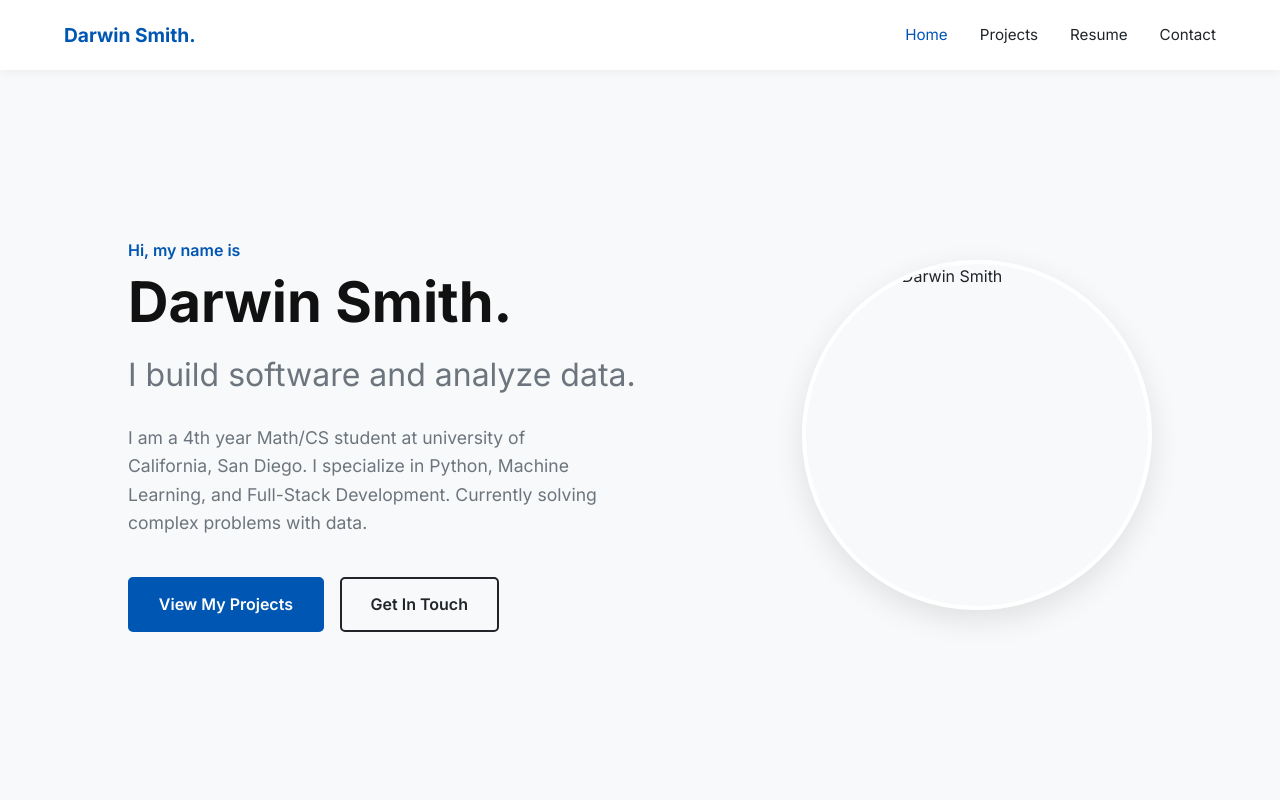
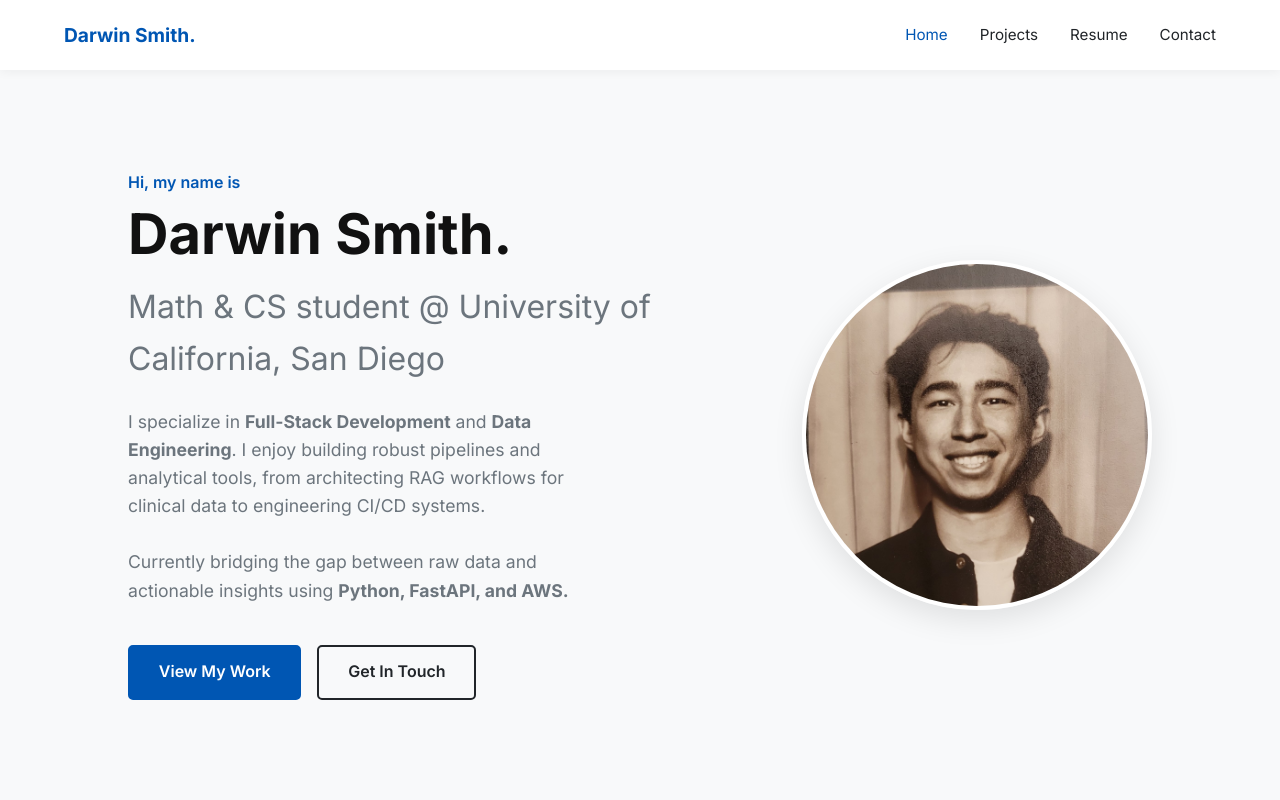
Before and after one commit to DarwinLS/darwinls.github.io, a plain HTML site: page index.html in a window 1280 px wide. Shown: the top 800 px of the page. Drawn offline with Linux system fonts and the light colour scheme.

Commit message:
Focus home page content

```diff
--- a/index.html
+++ b/index.html
@@ -3,7 +3,7 @@
 <head>
     <meta charset="UTF-8">
     <meta name="viewport" content="width=device-width, initial-scale=1.0">
-    <title>FirstName LastName | Portfolio</title>
+    <title>Darwin Smith | Portfolio</title>
     <link rel="stylesheet" href="style.css">
     <link href="https://fonts.googleapis.com/css2?family=Inter:wght@300;400;600;700&display=swap" rel="stylesheet">
 </head>
@@ -17,8 +17,8 @@
             <ul class="nav-links">
                 <li><a href="index.html" class="active" aria-current="page">Home</a></li>
                 <li><a href="projects.html">Projects</a></li>
-                <li><a href="#">Resume</a></li>
-                <li><a href="#contact">Contact</a></li>
+                <li><a href="assets/pdfs/Darwin_Smith_Resume.pdf" target="_blank">Resume</a></li>
+                <li><a href="mailto:darwinllss321@gmail.com">Contact</a></li>
             </ul>
         </nav>
     </header>
@@ -30,22 +30,23 @@
             <div class="hero-text-container">
                 <span class="greeting">Hi, my name is</span>
                 <h1 class="name">Darwin Smith.</h1>
-                <h2 class="tagline">I build software and analyze data.</h2>
+                <h2 class="tagline">Math & CS student @ University of California, San Diego</h2>
 
                 <p class="bio">
-                    I am a 4th year Math/CS student at university of California, San Diego.
-                    I specialize in Python, Machine Learning, and Full-Stack Development.
-                    Currently solving complex problems with data.
+                    I specialize in <strong>Full-Stack Development</strong> and <strong>Data Engineering</strong>.
+                    I enjoy building robust pipelines and analytical tools, from architecting RAG workflows for clinical data to engineering CI/CD systems.
+                    <br><br>
+                    Currently bridging the gap between raw data and actionable insights using <strong>Python, FastAPI, and AWS.</strong>
                 </p>
 
                 <div class="cta-buttons">
-                    <a href="projects.html" class="btn primary-btn">View My Projects</a>
+                    <a href="projects.html" class="btn primary-btn">View My Work</a>
                     <a href="mailto:darwinllss321@gmail.com" class="btn secondary-btn">Get In Touch</a>
                 </div>
             </div>
 
             <figure class="hero-image">
-                <img src="assets/pfp1.jpg" alt="Portrait of Darwin Smith">
+                <img src="assets/images/pfp1.jpg" alt="Portrait of Darwin Smith">
                 </figure>
 
         </section>
```
